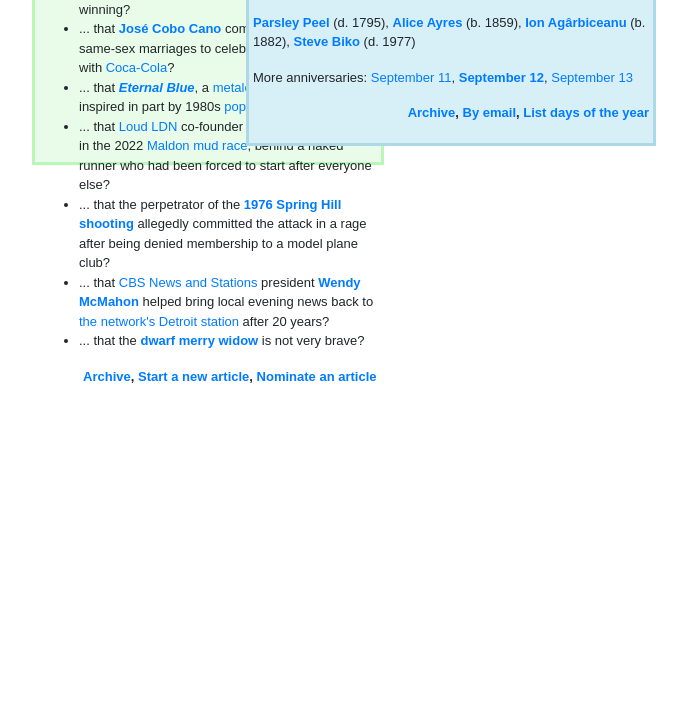
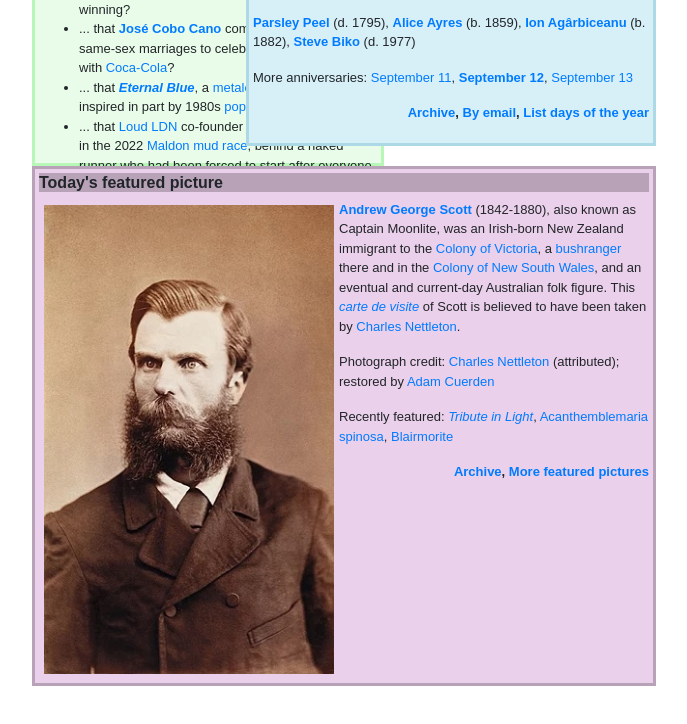
Before and after one commit to igl-myrick/wikipedia-recreation, a plain HTML site: page index.html in a window 1280 px wide. Shown: the part 975-1699 px from the top of the page, without its empty margins (296-983 px from the left). Before the commit the page ends 1361 px from the top, so only its background shows below. Drawn offline with Linux system fonts and the light colour scheme.

Commit message:
add featured picture section

```diff
--- a/css/styles.css
+++ b/css/styles.css
@@ -56,7 +56,7 @@
   padding: 4px;
   background-color: #e9fce9;
   border: solid #b8f7b8;
-  height: 901px;
+  height: 902px;
 }
 
 .featured-article h6 {
@@ -94,6 +94,23 @@
   font-weight: bold;
 }
 
+.featured-picture {
+  float: left;
+  padding: 4px;
+  background-color: #ebd0eb;
+  border: solid #b8a2b8;
+}
+
+.featured-picture h6 {
+  background-color: #b8a2b8;
+  font-weight: bold;
+}
+
+.featured-picture img {
+  height: 479px;
+  width: 300px;
+}
+
 body {
   font-family: sans-serif;
 }
--- a/index.html
+++ b/index.html
@@ -110,6 +110,18 @@
         </div>
       </div>
     </div>
+    <div class="row">
+      <div class="col-md-12">
+        <div class="featured-picture">
+          <h6>Today's featured picture</h6>
+          <img class="img-left" src="img/andrew-george-scott.jpg" alt="A photo of Andrew George Scott.">
+          <p><a class="strong" href="#">Andrew George Scott</a> (1842-1880), also known as Captain Moonlite, was an Irish-born New Zealand immigrant to the <a href="#">Colony of Victoria</a>, a <a href="#">bushranger</a> there and in the <a href="#">Colony of New South Wales</a>, and an eventual and current-day Australian folk figure. This <a class="italics" href="#">carte de visite</a> of Scott is believed to have been taken by <a href="#">Charles Nettleton</a>.</p>
+          <p>Photograph credit: <a href="#">Charles Nettleton</a> (attributed); restored by <a href="#">Adam Cuerden</a></p>
+          <p>Recently featured: <a class="italics" href="#">Tribute in Light</a>, <a href="#">Acanthemblemaria spinosa</a>, <a href="#">Blairmorite</a></p>
+          <p class="more-links"><a href="#">Archive</a>, <a href="#">More featured pictures</a></p>
+        </div>
+      </div>
+    </div>
   </div>
 </body>
 </html>
```
